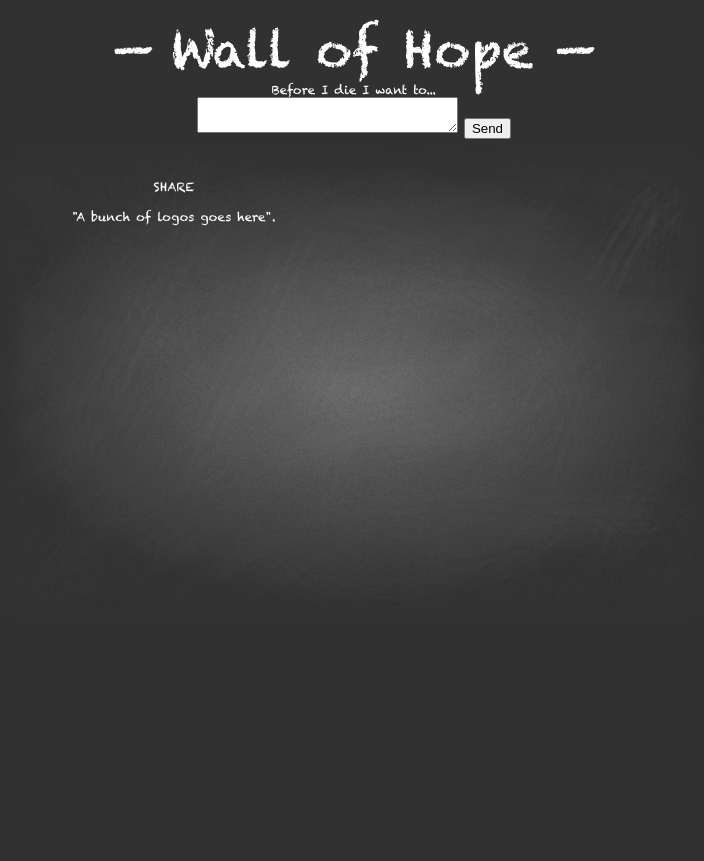
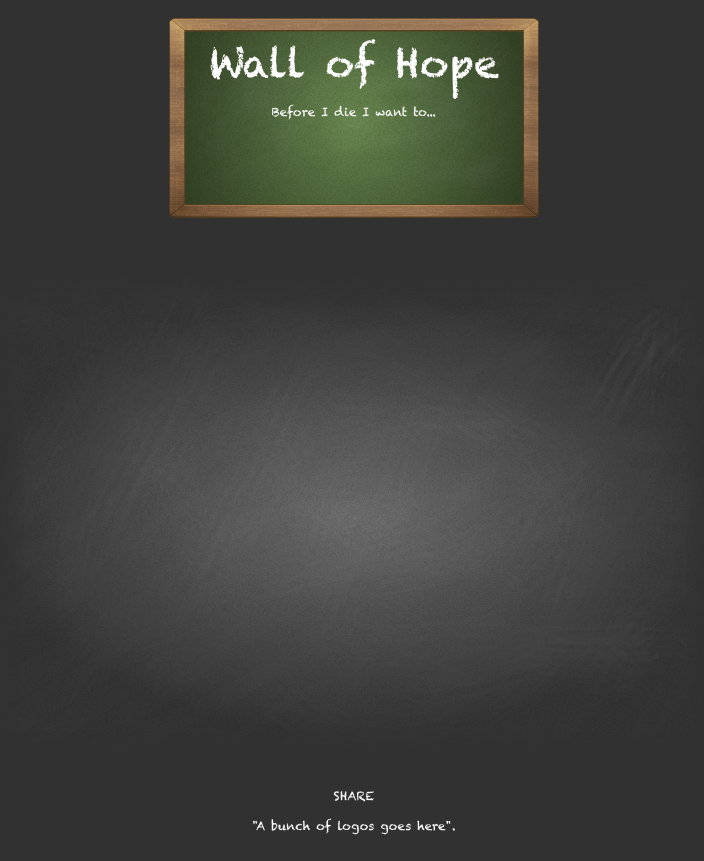
Before and after one commit to JayZeeGP/WallOfHope, a plain HTML site: page public/index.html in a window 1280 px wide. Shown: the whole page, without its empty margins (294-998 px from the left). Before the commit the page ends 800 px from the top, so only its background shows below. Drawn offline with nearby package versions, Linux system fonts and the light colour scheme; no server answers.

Commit message:
Ahora todo es más bonito. Vaya que sí

```diff
--- a/public/chat.js
+++ b/public/chat.js
@@ -28,8 +28,8 @@
       //var msg = $('<div class="msg"></div>')
         //.append('<span class="name">' + name + '</span>: ')
         //.append('<span class="text">' + data.msg + '</span>');
-      var msg = $('<div class="sticky" id="sticky-blue">')
-        .append('<div class="sticky-text" id="sticky-text-blue">Before I die I want to... ' + data.msg)
+      var msg = $('<div class="sticky" id="sticky-yellow">')
+        .append('<div class="sticky-text" id="sticky-text-yellow">Before I die I want to... ' + data.msg)
         .append('</div></div>');
 
       $('#stickies')
--- a/public/index.html
+++ b/public/index.html
@@ -14,26 +14,26 @@
       src="https://ajax.googleapis.com/ajax/libs/jquery/1.8.2/jquery.min.js">
 </script>
 <script type="text/javascript" src="chat.js"></script>
-<body>
-<div id="wrapper">
-	<p id="title">— Wall of Hope —</p>
-	Before I die I want to...<br>
-	<textarea id="message" rows="2" cols="30"></textarea>
-    <input id="send" type="submit" value="Send"/>
-	<div id="board">
-		<div id="stickies">
-
-		</div>
-		<div id="share">
-			SHARE<br><br>"A bunch of logos goes here".
-		</div>
-	</div>
-	<script type="text/javascript">
+<script type="text/javascript">
       $(document).ready(function() {
         Chat.initialize('http://localhost/');
       });
-    </script>
+</script>
     <!-- Importing Javascript -->
     <!-- <script src="javascripts/jquery.js"></script>
     <script src="javascripts/test.js"></script> -->
-</div></body></html>
+<body>
+<div id="wrapper">
+	<div id="chalkboard">
+		<div id="title">Wall of Hope</div>
+		Before I die I want to...
+		<textarea id="message" autofocus></textarea>
+    </div>
+	<div id="stickies">
+	</div>
+	<div id="share">
+			SHARE<br><br>"A bunch of logos goes here".
+	</div>
+</div>
+</body>
+</html>
--- a/public/woh.css
+++ b/public/woh.css
@@ -18,22 +18,24 @@ p {
 }
 
 #title {
-	font-size: 50px;
+	font-size: 40px;
+	margin-bottom: 15px;
 }
 
 #wrapper {
 	margin: 0 auto;
 }
 
-#board {
+#stickies {
 	margin: 0 auto;
-	margin-top: -50px;
 	padding: 0px;
-	padding-top: 70px;
+	padding-top: 20px;
 	padding-left: 50px;
 	width: 750px;
 	height: 530px;
 	background-image: url('wallofhope-board.png');
+
+	z-index:-1;
 }
 
 .sticky {
@@ -184,10 +186,38 @@ p {
 }
 
 #share {
-	margin: 0;
+	margin: 0 auto;
 	padding: 20px;
-	width: 300px;
-	//height: 150px;
-	float: left;
-	text-align: center;
 }
+
+#chalkboard {
+	margin: 0 auto;
+
+	padding-top: 20px;
+	width: 370px;
+	height: 180px;
+
+	background-image: url('chalkboard.png');
+	background-repeat: no-repeat;
+
+	z-index: 1;
+}
+
+#message {
+	margin-top: 10px;
+
+	width: 320px;
+	height: 65px;
+
+	font-family: Chalkduster;
+	color: #FFFFFF;
+
+	background: transparent;
+	border: none;
+	resize: none;
+}
+
+textarea:focus, textarea:hover {
+	border:none;
+	outline: 0;
+}
```
Also changed, not shown: public/chalkboard.png (added), 2 other files.
